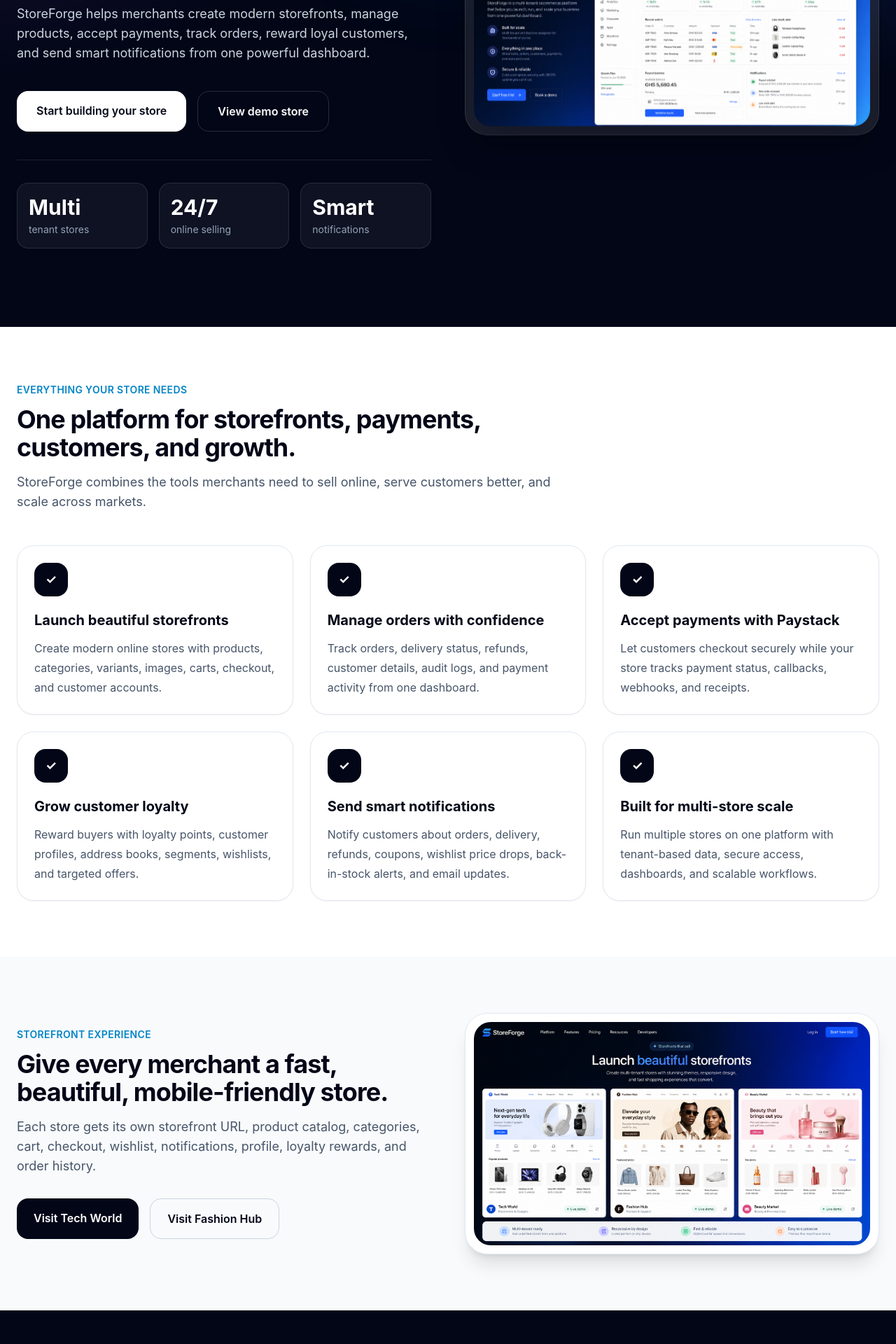
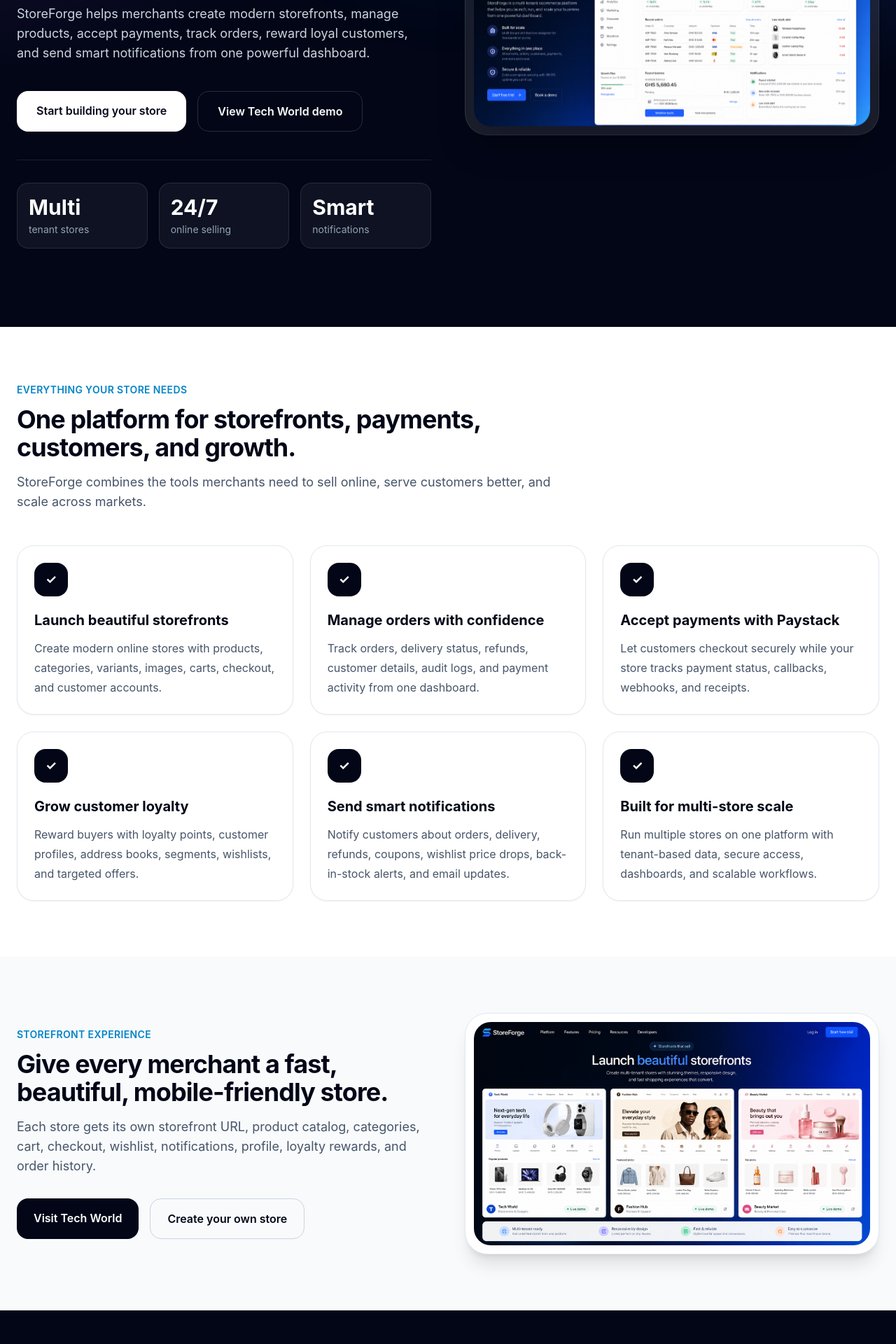
Before and after one commit to Evantra-Ventures/storeforge, a Next.js app: page / in a window 1280 px wide. Shown: the part 500-2420 px from the top of the page at 70% size. Built offline with nearby package versions, Linux system fonts and the light colour scheme; no server answers.

Commit message:
Fix homepage demo store links

```diff
--- a/app/page.tsx
+++ b/app/page.tsx
@@ -1,5 +1,7 @@
 import Image from "next/image";
 import Link from "next/link";
+
+const DEMO_STORE_PATH = "/store/tech-world";
 
 const features = [
   {
@@ -202,10 +204,11 @@
               </Link>
 
               <Link
-                href="/store/tech-world"
+                href={DEMO_STORE_PATH}
+                prefetch={false}
                 className="rounded-2xl border border-white/15 px-7 py-4 text-center font-semibold text-white transition hover:bg-white/10"
               >
-                View demo store
+                View Tech World demo
               </Link>
             </div>
 
@@ -290,17 +293,18 @@
 
               <div className="mt-8 flex flex-col gap-4 sm:flex-row">
                 <Link
-                  href="https://storeforge-e2gi.vercel.app/store/tech-world"
+                  href={DEMO_STORE_PATH}
+                  prefetch={false}
                   className="rounded-2xl bg-slate-950 px-6 py-4 text-center font-semibold text-white transition hover:bg-slate-800"
                 >
                   Visit Tech World
                 </Link>
 
                 <Link
-                  href="/store/fashion-hub"
+                  href="/start-selling"
                   className="rounded-2xl border border-slate-300 px-6 py-4 text-center font-semibold transition hover:bg-white"
                 >
-                  Visit Fashion Hub
+                  Create your own store
                 </Link>
               </div>
             </div>
@@ -492,10 +496,11 @@
             </Link>
 
             <Link
-              href="/login"
+              href={DEMO_STORE_PATH}
+              prefetch={false}
               className="rounded-2xl border border-white/15 px-8 py-4 font-semibold text-white transition hover:bg-white/10"
             >
-              Log in to dashboard
+              View Tech World demo
             </Link>
           </div>
         </div>
```
